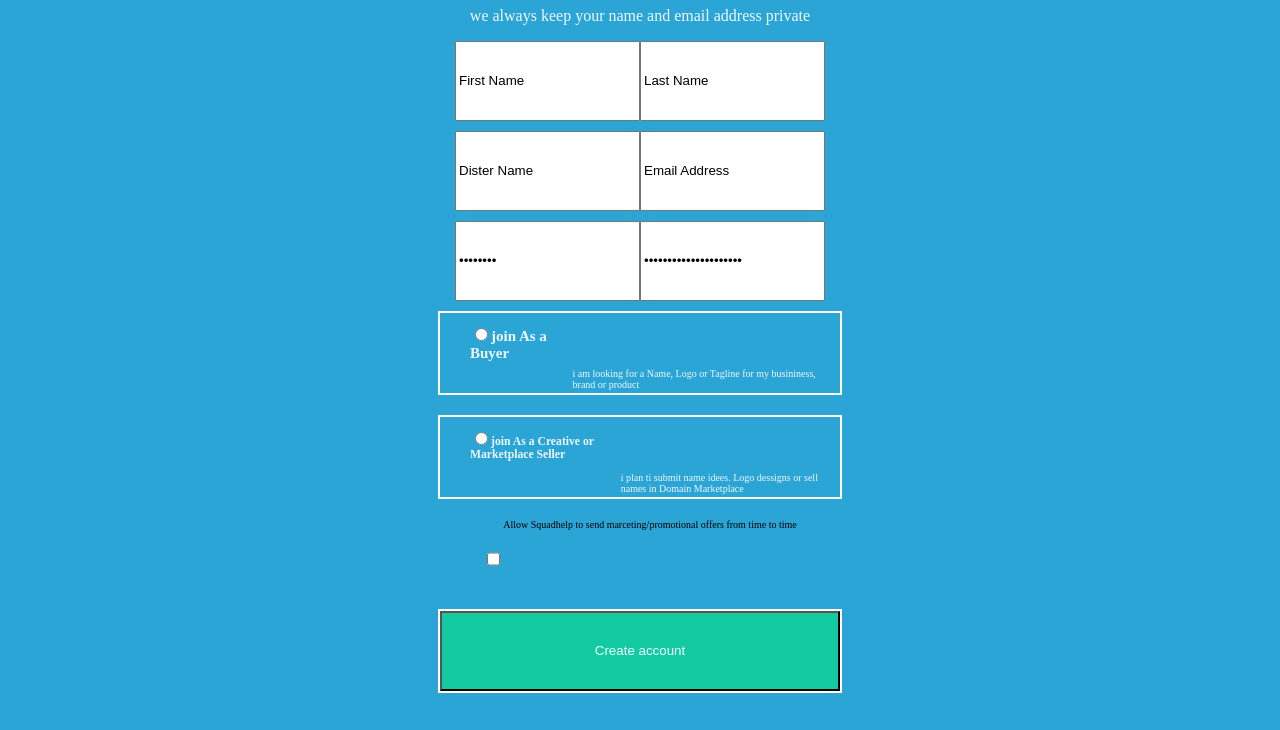
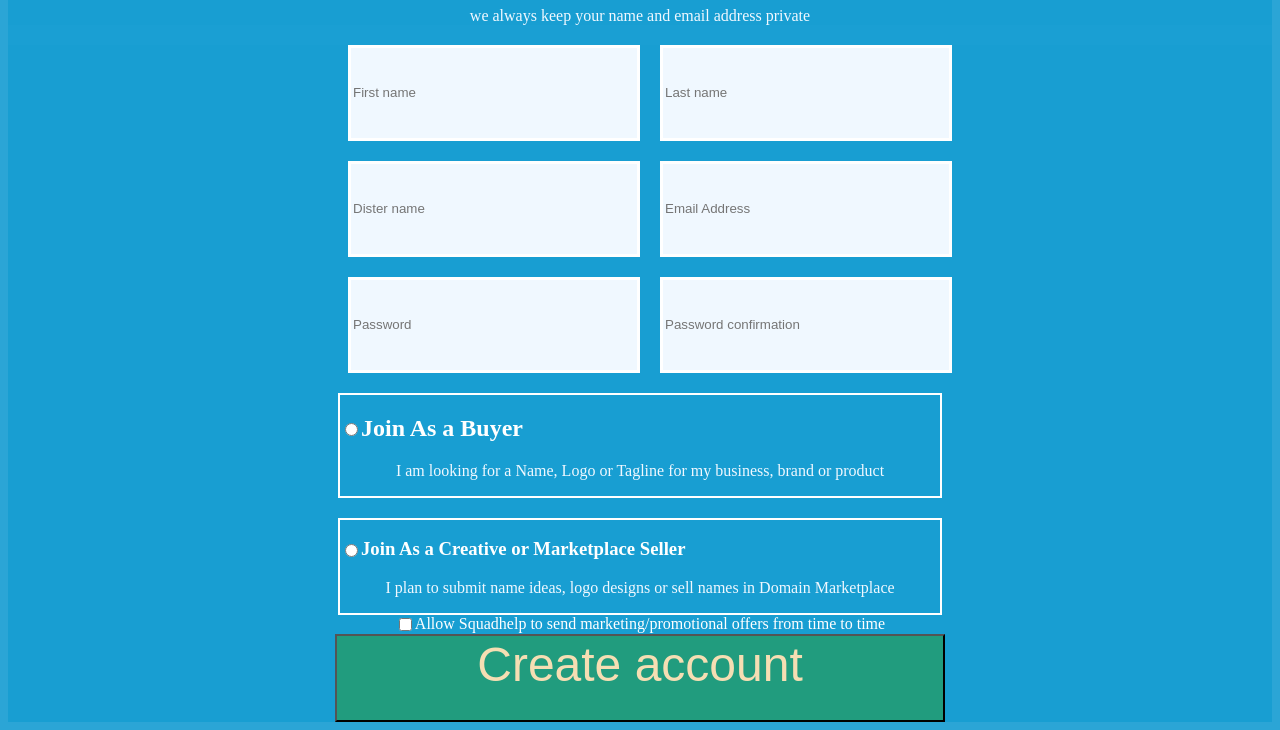
Before and after one commit to nurbol996/Create-form-by-JS, a plain HTML site: page index.html in a window 1280 px wide. Shown: the part 73-803 px from the top of the page. Drawn offline with Linux system fonts and the light colour scheme.

Commit message:
finish versin

```diff
--- a/css/style.css
+++ b/css/style.css
@@ -1,42 +1,73 @@
-
-h1, p, .button
-{
+*{
+    background-color: rgba(25, 158, 211, 0.918);
+}
+h1, p
+ {
     display: flex;
-    color:aliceblue;
+    color: aliceblue;
     justify-content: center;
 }
-.button, .input-container, #checkbox
-{
+h2{
+margin-right: 400px;
+justify-content: left;
+}
+h3 {
+    justify-content: left;
+    display: flex;
+
+    font-size: auto;
+}
+table {
+    background-color: rgba(25, 158, 211, 0.918);
+    border: 2px solid rgba(25, 158, 211, 0.918);;
+    width: 1200px;
+    height: 800px;
+    justify-content: center;
+    display: flex;
+    border-spacing: 37px 51px;
+}
+label{
+    color: white;
+}
+button {
     display: flex;
     justify-content: center;
-    width: 400px;
-    height: 80px;
+    width: 610px;
+    height: 88px;
+    background-color: rgb(33, 156, 126);
+    font-size: 300%;
+    color: wheat;
     margin: auto;
-    font-size: 10px;
-    overflow: auto;
 }
-button{
-    color: azure;
-    background-color: rgb(19, 202, 163);
-    height: 80px;
-width: 400px;
-margin: auto;
+#checkbox{
+    display: flex;
+    justify-content: center;
+
 }
-.button{
+.user-name{
+    border: 3px solid white;
+    width: 282px;
+    height: 88px;
+ background-color: aliceblue;
+margin-left: 20PX;
+}
+
+.table{
     border: 2px solid white;
-    margin-bottom: 20px;
-    margin-top: 10px;
+    width: 600px;
+    height: 200%;
+   margin: auto;
+   margin-top: 20px;
+   justify-content: center;
+   align-items: center;
+   align-content: center;
+   overflow: auto;
+
 }
 .input-container{
-  display: flex;
-    margin-top: 10px;
-}
-.par{
-    margin-top: 55px;
-}
-h2,h3{
-    margin-left: 30px;
-}
-/* #allowsqu{
-    margin-top: px;
-} */
+
+
+  margin-top: 20px;
+    display: flex;
+    justify-content: center;
+    }
--- a/src/create-from-by.js
+++ b/src/create-from-by.js
@@ -1,128 +1,130 @@
 'use strict';
+
 const body = document.body;
-document.body.style.background = 'rgba(25, 158, 211, 0.918)';
+
 const header = document.createElement('header');
-let divContainer= document.createElement('div');
+const divHeader = document.createElement('div');
 const heading = document.createElement('h1');
-divContainer.appendChild(heading);
 const par1 = document.createElement('p');
-divContainer.appendChild(par1);
+
 heading.textContent = 'CREATE AN ACCOUNT';
-divContainer.style.color = 'white'
-par1.innerHTML = 'we always keep your name and email address private';
-divContainer.className = 'zogolovok-container';
-header.append(divContainer);
-body.appendChild (header);
+par1.textContent = 'we always keep your name and email address private';
 
+divHeader.appendChild(heading);
+divHeader.appendChild(par1);
+header.appendChild(divHeader);
+body.appendChild(header);
 
+const form = document.createElement('form');
 
-const formContainer = document.createElement('form');
-let divContainer2 = document.createElement('div');
-divContainer2.className = 'conteit-container';
+const div1 = document.createElement('div');
+div1.className = 'input-container';
 
-let div1 = document.createElement('div');
-div1.className = 'input-container';
-let inputTypeText1 = document.createElement('input');
-inputTypeText1.setAttribute('type', 'text');
-inputTypeText1.value = 'First Name';
-div1.appendChild(inputTypeText1);
+const input1 = document.createElement('input');
+input1.type = 'text';
+input1.className = 'user-name';
+input1.tabIndex = 1;
+input1.placeholder = 'First name';
 
-let inputTypeText2 = document.createElement('input');
-inputTypeText2.setAttribute('type', 'text');
-inputTypeText2.value = 'Last Name';
-div1.appendChild(inputTypeText2);
+const input2 = document.createElement('input');
+input2.type = 'text';
+input2.className = 'user-name';
+input2.tabIndex = 1;
+input2.placeholder = 'Last name';
 
-document.body.appendChild(formContainer);
-formContainer.appendChild(divContainer2);
-divContainer2.appendChild(div1);
+div1.appendChild(input1);
+div1.appendChild(input2);
+form.appendChild(div1);
 
-let div2 = document.createElement('div');
+const div2 = document.createElement('div');
 div2.className = 'input-container';
 
-let inputTypeText3 = document.createElement('input');
-inputTypeText3.setAttribute('type', 'text');
-inputTypeText3.value = 'Dister Name';
-div2.appendChild(inputTypeText3);
+const input3 = document.createElement('input');
+input3.type = 'text';
+input3.className = 'user-name';
+input3.tabIndex = 1;
+input3.placeholder = 'Dister name';
 
-let inputTypeText4 = document.createElement('input');
-inputTypeText4.setAttribute('type', 'email');
-inputTypeText4.value = 'Email Address';
-div2.appendChild(inputTypeText4);
+const input4 = document.createElement('input');
+input4.type = 'email';
+input4.className = 'user-name';
+input4.tabIndex = 1;
+input4.placeholder = 'Email Address';
 
-document.body.appendChild(formContainer);
-formContainer.appendChild(divContainer2);
-divContainer2.appendChild(div2);
- // пароли
- let div3 = document.createElement('div');
- div3.className = 'input-container';
-let inputTypeText5 = document.createElement('input');
-inputTypeText5.setAttribute('type', 'password');
-inputTypeText5.value = 'password';
-div3.appendChild(inputTypeText5);
+div2.appendChild(input3);
+div2.appendChild(input4);
+form.appendChild(div2);
 
-let inputTypeText6 = document.createElement('input');
-inputTypeText6.setAttribute('type', 'password');
-inputTypeText6.value = 'password confirmation';
-div3.appendChild(inputTypeText6);
-document.body.appendChild(formContainer);
-formContainer.appendChild(divContainer2);
-divContainer2.appendChild(div3);
-//// кнопки
-let div4 = document.createElement('div');
-div4.className = 'button';
-body.appendChild(div4);
-let inputTypeText7= document.createElement('input');
-let h2 = document.createElement('h2');
+const div3 = document.createElement('div');
+div3.className = 'input-container';
+
+const input5 = document.createElement('input');
+input5.type = 'password';
+input5.className = 'user-name';
+input5.tabIndex = 1;
+input5.placeholder = 'Password';
+
+const input6 = document.createElement('input');
+input6.type = 'password';
+input6.className = 'user-name';
+input6.tabIndex = 1;
+input6.placeholder = 'Password confirmation';
+
+div3.appendChild(input5);
+div3.appendChild(input6);
+form.appendChild(div3);
+
+const div4 = document.createElement('div');
+div4.className = 'table';
+
+const h2 = document.createElement('h2');
+const radio1 = document.createElement('input');
+radio1.type = 'radio';
+radio1.name = 'color';
+const label1 = document.createElement('label');
+label1.textContent = 'Join As a Buyer';
+h2.appendChild(radio1);
+h2.appendChild(label1);
 div4.appendChild(h2);
-inputTypeText7 = document.createElement('input');
-inputTypeText7.setAttribute('type', 'radio');
-inputTypeText7.className = 'input';
-h2.appendChild(inputTypeText7);
-let label1 = document.createElement('label');
-let labelText1=document.createTextNode ('join As a Buyer');
-let par2 = document.createElement ('p');
-par2.className = 'par';
-let par2Text=document.createTextNode ('i am looking for a Name, Logo or Tagline for my busininess, brand or product');
-par2.appendChild(par2Text);
-div4.appendChild(par2);
-h2.appendChild(label1);
-h2.appendChild(labelText1);
-// 2кнопка
-let div5 = document.createElement('div');
-div5.className = 'button';
-body.appendChild(div5);
-let inputTypeText8= document.createElement('input');
-let h3 = document.createElement('h3');
+
+const p1 = document.createElement('p');
+p1.textContent = 'I am looking for a Name, Logo or Tagline for my business, brand or product';
+div4.appendChild(p1);
+form.appendChild(div4);
+
+const div5 = document.createElement('div');
+div5.className = 'table';
+
+const h3 = document.createElement('h3');
+const radio2 = document.createElement('input');
+radio2.type = 'radio';
+radio2.name = 'color';
+const label2 = document.createElement('label');
+label2.textContent = 'Join As a Creative or Marketplace Seller';
+h3.appendChild(radio2);
+h3.appendChild(label2);
 div5.appendChild(h3);
-inputTypeText8 = document.createElement('input');
-inputTypeText8.setAttribute('type', 'radio');
-inputTypeText8.className = 'input';
-h3.appendChild(inputTypeText8);
-let label2 = document.createElement('label');
-let labelText2=document.createTextNode ('join As a Creative or Marketplace Seller');
-let par3 = document.createElement ('p');
-let par3Text=document.createTextNode ('i plan ti submit name idees. Logo dessigns or sell names in Domain Marketplace');
-par3.className = 'par';
-par3.appendChild(par3Text);
-div5.appendChild(par3);
-h3.appendChild(label2);
-h3.appendChild(labelText2);
-// чекбокс для галочки
-let div6 = document.createElement ("div");
-body.appendChild(div6);
-div6.id= 'checkbox';
-let inputTypeText9 = document.createElement ("input");
-inputTypeText9.setAttribute ('type','checkbox');
-div6.appendChild(inputTypeText9);
-let label3 = document.createElement('label');
-let labelText10=document.createTextNode ('Allow Squadhelp to send marceting/promotional offers from time to time');
+
+const p2 = document.createElement('p');
+p2.textContent = 'I plan to submit name ideas, logo designs or sell names in Domain Marketplace';
+div5.appendChild(p2);
+form.appendChild(div5);
+
+const div6 = document.createElement('div');
+div6.id = 'checkbox';
+
+const checkbox = document.createElement('input');
+checkbox.type = 'checkbox';
+
+const label3 = document.createElement('label');
+label3.textContent = 'Allow Squadhelp to send marketing/promotional offers from time to time';
+
+div6.appendChild(checkbox);
 div6.appendChild(label3);
-div6.appendChild(labelText10);
- // кнопка вход
- let div7 = document.createElement('div');
- body.appendChild(div7);
- div7.className = 'button';
- let button = document.createElement('button');
- div7.appendChild(button);
- let buttonText = document.createTextNode('Create account');
- button.appendChild(buttonText);
+form.appendChild(div6);
+
+const button = document.createElement('button');
+button.textContent = 'Create account';
+form.appendChild(button);
+
+body.appendChild(form);
```
